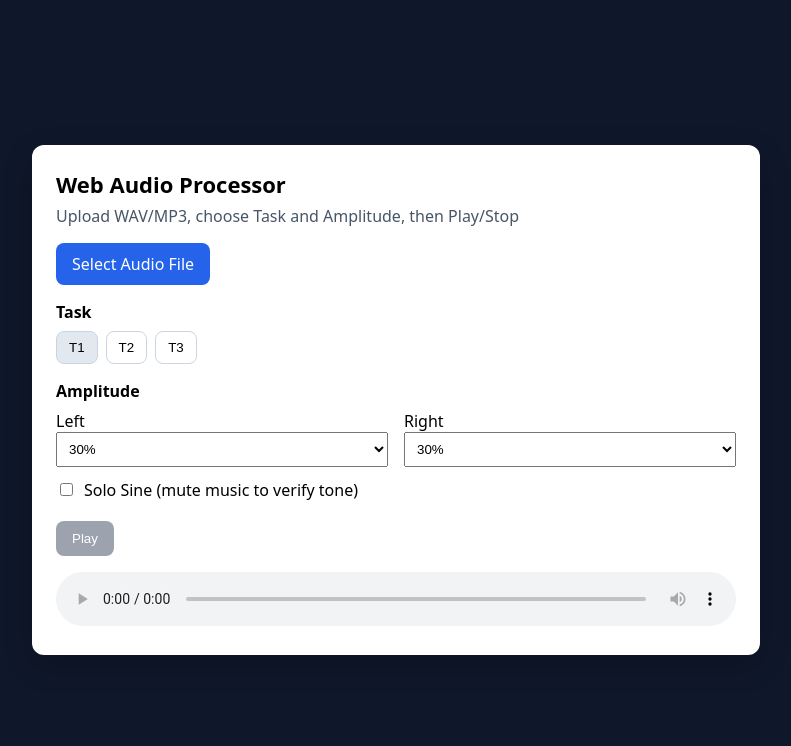
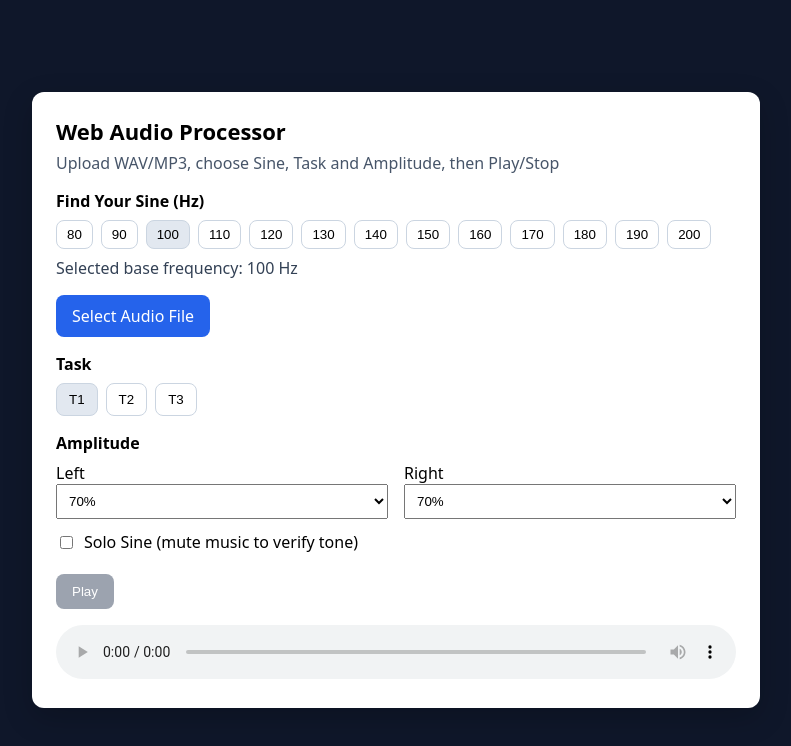
Before and after one commit to lbh020103/web_player, a Next.js app: page / in a window 1280 px wide. Shown: the top 746 px of the page, without its empty margins (244-1035 px from the left). Built offline with nearby package versions, Linux system fonts and the light colour scheme.

Commit message:
Change ratio

```diff
--- a/app/page.tsx
+++ b/app/page.tsx
@@ -6,22 +6,28 @@ type Task = 1 | 2 | 3
 
 export default function Page() {
   const audioRef = useRef<HTMLAudioElement | null>(null)
+  const sineRef = useRef<HTMLAudioElement | null>(null)
 
   const [fileName, setFileName] = useState('')
   const [fileArrayBuffer, setFileArrayBuffer] = useState<ArrayBuffer | null>(null)
   const [currentUrl, setCurrentUrl] = useState<string | null>(null)
+  const [sineUrl, setSineUrl] = useState<string | null>(null)
   const [isProcessing, setIsProcessing] = useState(false)
   const [isPlaying, setIsPlaying] = useState(false)
 
-  const DEFAULT_FREQ = 100
+  const [baseFreq, setBaseFreq] = useState<number>(100)
   const [task, setTask] = useState<Task>(1)
-  const [ratioLeft, setRatioLeft] = useState(30)
-  const [ratioRight, setRatioRight] = useState(30)
+  const [ratioLeft, setRatioLeft] = useState(70)
+  const [ratioRight, setRatioRight] = useState(70)
   const [soloSine, setSoloSine] = useState(false)
+  // const [ratioLeft, setRatioLeft] = useState(50)
+  // const [ratioRight, setRatioRight] = useState(50)
+  // const [soloSine, setSoloSine] = useState(false)
 
   useEffect(() => {
     return () => {
       if (currentUrl) URL.revokeObjectURL(currentUrl)
+      if (sineUrl) URL.revokeObjectURL(sineUrl)
     }
     // eslint-disable-next-line react-hooks/exhaustive-deps
   }, [])
@@ -78,6 +84,32 @@ export default function Page() {
     return new Blob([buffer], { type: 'audio/wav' })
   }
 
+  const playSinePreview = async (freq: number) => {
+    const sampleRate = 44100
+    const durationMs = 1000
+    const length = Math.floor((durationMs / 1000) * sampleRate)
+    const l = new Float32Array(length)
+    const r = new Float32Array(length)
+    for (let i = 0; i < length; i++) {
+      const t = i / sampleRate
+      const s = Math.sin(2 * Math.PI * freq * t)
+      l[i] = s
+      r[i] = s
+    }
+    const blob = writeWav([l, r], sampleRate)
+    if (sineUrl) URL.revokeObjectURL(sineUrl)
+    const url = URL.createObjectURL(blob)
+    setSineUrl(url)
+    setTimeout(async () => {
+      try {
+        await sineRef.current?.load()
+        await sineRef.current?.play()
+      } catch {
+        /* noop */
+      }
+    }, 0)
+  }
+
   const processAudio = async () => {
     if (!fileArrayBuffer) return
     setIsProcessing(true)
@@ -100,7 +132,7 @@ export default function Page() {
         baseR[i] = srcR[si]
       }
 
-      // Normalize music to about -14 dBFS for headroom
+      // Normalize music to about -10 dBFS (parity with Python)
       const rms = (arr: Float32Array) => {
         let s = 0
         for (let i = 0; i < arr.length; i++) s += arr[i] * arr[i]
@@ -111,21 +143,15 @@ export default function Page() {
         const gDb = targetDb - dbfs(rms(arr))
         return Math.pow(10, gDb / 20)
       }
-      const gainL = gainForTarget(baseL, -14)
-      const gainR = gainForTarget(baseR, -14)
+      const gainL = gainForTarget(baseL, -10)
+      const gainR = gainForTarget(baseR, -10)
       for (let i = 0; i < outLen; i++) {
         baseL[i] *= gainL
         baseR[i] *= gainR
       }
 
-      // Optional ducking of music (about -6 dB) to make space for tone
-      const duckGain = Math.pow(10, -6 / 20)
-      if (!soloSine) {
-        for (let i = 0; i < outLen; i++) {
-          baseL[i] *= duckGain
-          baseR[i] *= duckGain
-        }
-      } else {
+      // Parity with Python: no ducking. Solo sine keeps music muted for verification
+      if (soloSine) {
         for (let i = 0; i < outLen; i++) {
           baseL[i] = 0
           baseR[i] = 0
@@ -133,14 +159,16 @@ export default function Page() {
       }
 
       // Generate sine overlays per channel
-      const leftFreq = DEFAULT_FREQ
+      const leftFreq = baseFreq
       const rightOffsetForTask = (t: Task) => (t === 1 ? 10.5 : t === 2 ? 22 : 0)
-      const rightFreq1 = DEFAULT_FREQ + (task === 3 ? 5.5 : rightOffsetForTask(task))
-      const rightFreq2 = task === 3 ? DEFAULT_FREQ + 1.75 : rightFreq1
+      const rightFreq1 = baseFreq + (task === 3 ? 5.5 : rightOffsetForTask(task))
+      const rightFreq2 = task === 3 ? baseFreq + 1.75 : rightFreq1
 
-      // Convert amplitude percent to linear using louder mapping for audibility
-      // Map 0..100% to -40 dBFS .. -10 dBFS
-      const targetDbFromPercent = (p: number) => -40 + (p / 100) * 30
+      // Parity with Python get_percent_volume: quiet_db = -70; target_db = quiet_db * (100 - p) / 100
+      const targetDbFromPercent = (p: number) => {
+        const quietDb = -70
+        return quietDb * (100 - p) / 100
+      }
       const ampFromDb = (db: number) => Math.pow(10, db / 20)
       const leftAmp = ampFromDb(targetDbFromPercent(ratioLeft))
       const rightAmp = ampFromDb(targetDbFromPercent(ratioRight))
@@ -200,16 +228,44 @@ export default function Page() {
   }
 
   const amplitudeOptions = () => {
-    if (task === 1) return [30, 20, 40]
-    if (task === 2) return [20, 10, 30]
-    return [15, 10, 20]
+    if (task === 1) return [70, 85, 100]
+    if (task === 2) return [40, 55, 70]
+    return [10, 25, 40]
   }
+  // const amplitudeOptions = () => [0, 50, 100]
 
   return (
     <main style={{ display: 'flex', alignItems: 'center', justifyContent: 'center', minHeight: '100vh', background: '#0f172a' }}>
       <div style={{ width: 680, background: 'white', borderRadius: 12, padding: 24, boxShadow: '0 10px 30px rgba(0,0,0,0.2)' }}>
         <h1 style={{ margin: 0, fontSize: 22 }}>Web Audio Processor</h1>
-        <p style={{ color: '#475569', marginTop: 6 }}>Upload WAV/MP3, choose Task and Amplitude, then Play/Stop</p>
+        <p style={{ color: '#475569', marginTop: 6 }}>Upload WAV/MP3, choose Sine, Task and Amplitude, then Play/Stop</p>
+
+        {/* Sine selection (like Gradio frequency chooser) */}
+        <div style={{ marginTop: 16 }}>
+          <span style={{ fontWeight: 600 }}>Find Your Sine (Hz)</span>
+          <div style={{ display: 'flex', flexWrap: 'wrap', gap: 8, marginTop: 8 }}>
+            {Array.from({ length: 13 }, (_, i) => 80 + i * 10).map((f) => (
+              <button
+                key={f}
+                onClick={() => {
+                  setBaseFreq(f)
+                  playSinePreview(f)
+                }}
+                style={{
+                  padding: '6px 10px',
+                  borderRadius: 8,
+                  border: '1px solid #cbd5e1',
+                  background: baseFreq === f ? '#e2e8f0' : 'white',
+                  cursor: 'pointer',
+                }}
+              >
+                {f}
+              </button>
+            ))}
+          </div>
+          <div style={{ marginTop: 8, color: '#334155' }}>Selected base frequency: {baseFreq} Hz</div>
+          <audio ref={sineRef} hidden src={sineUrl ?? undefined} />
+        </div>
 
         {/* File picker */}
         <div style={{ marginTop: 16 }}>
@@ -229,9 +285,14 @@ export default function Page() {
             {[1, 2, 3].map((t) => (
               <button key={t} onClick={() => {
                 setTask(t as Task)
-                if (t === 1) { setRatioLeft(30); setRatioRight(30) }
-                if (t === 2) { setRatioLeft(20); setRatioRight(20) }
-                if (t === 3) { setRatioLeft(15); setRatioRight(15) }
+                if (t === 1) { setRatioLeft(70); setRatioRight(70) }
+                if (t === 2) { setRatioLeft(40); setRatioRight(40) }
+                if (t === 3) { setRatioLeft(10); setRatioRight(10) }
+
+                // // keep current ratios, but if none set sensible midpoint
+                // if (ratioLeft === null || ratioRight === null) {
+                //   setRatioLeft(50); setRatioRight(50)
+                // }
               }}
                 style={{ padding: '8px 12px', borderRadius: 8, border: '1px solid #cbd5e1', background: task === t ? '#e2e8f0' : 'white', cursor: 'pointer' }}>
                 T{t}
```
